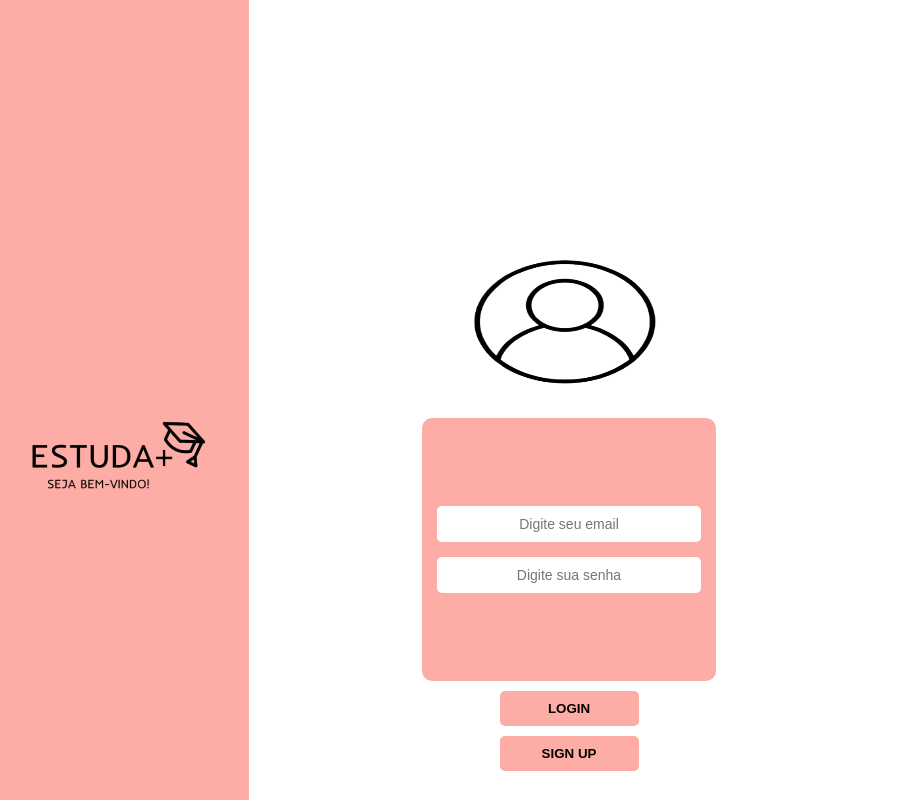
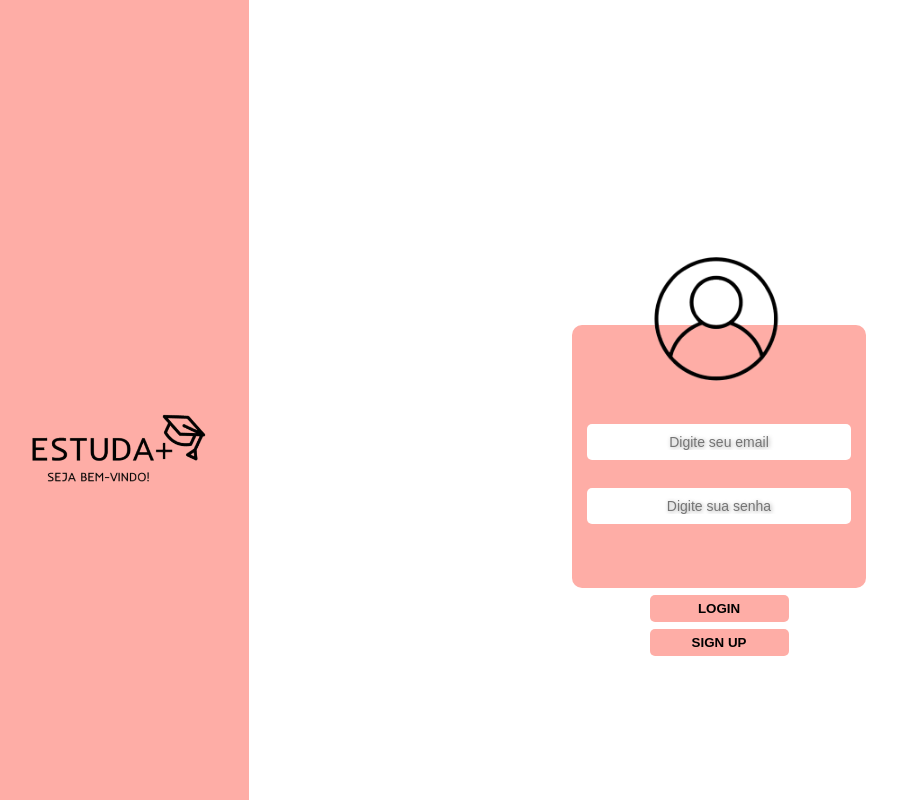
Before and after one commit to emmillykaythe/estuda-mais, a Next.js app: page / in a window 1280 px wide. Shown: the whole page, without its empty margins (71-968 px from the left). Built offline with nearby package versions, Linux system fonts and the light colour scheme.

Commit message:
formatação css do container inteiro de login

```diff
--- a/src/app/page.module.css
+++ b/src/app/page.module.css
@@ -180,46 +180,53 @@ a.secondary {
 .logo {
   filter: sepia(100%);
   height: auto;
-  margin: 357px auto;
+  margin: 350px auto;
   display: block;
 }
 
+
 .container {
-  display: flex;
-  flex-direction: column;
-  align-items: center;
-  margin-top: 808px;
+  display: flex;  /*define a distancias das caixas de dentro*/
+  flex-direction: column; /*organiza em colunas*/
+  align-items: center; /*coloca os botões no centro*/
+  margin-top: 600px; /*define a altura da caixa completa*/
+  margin-left: 300px; /*traz o container todo para direita*/
 }
 
 .caixaform{
   background-color: #FEADA6;
-  padding: 15px;
-  border-radius: 10px;
-  width: 294px;
-  height: 263px;
-  display: flex;
-  flex-direction: column;
-  justify-content: center;
-  align-items: center;
-  gap: 15px;
+  padding: 50px 15px 15px; /*1º valor = cima; 2º valor = tamanho na direita e na esquerda; 3º valor = tamanho de baixo para cima*/
+  border-radius: 10px; /*arredonda as bordas*/
+  width: 294px; /*define o tamanho das caixas - comprimento*/
+  height: 263px; /*define o tamanho da caixa - altura */
+  display: flex; /*define a distancias das caixas de dentro*/
+  flex-direction: column; /*organiza em colunas*/
+  justify-content: center; /*coloca as caixas no centro*/
+  gap: 28px; /*define a distancia das caixas*/
 }
 
 .input {
-  padding: 10px;
-  border: none;
-  border-radius: 5px;
-  font-size: 14px;
-  width: 100%;
-  text-align: center;
+  padding: 10px; /*define o tamanho das caixas - altura*/
+  border: none; /*remove a borda*/
+  border-radius: 5px; /*arredonda as bordas*/
+  font-size: 14px; /*tamanho do texto*/
+  width: 100%; /*define o tamanho das caixas - comprimento*/
+  text-align: center; /*coloca o texto no centro*/
+  text-shadow: 1px 1px 4px rgba(0, 0, 0, 0.377); /*adiciona um sombreamento no texto*/
+
 }
 
 .button {
-  margin-top: 10px;
+  margin-top: 7px; /*distancia do botão*/
   background-color: #FEADA6;
-  border: none;
-  padding: 10px;
-  width: 139px;
-  border-radius: 5px;
-  font-weight: bold;
-  transition: background-color 0.3s;
+  border: none; /*remove a borda*/
+  padding: 6px; /*define o tamanho das caixas - altura */
+  width: 139px; /*define o tamanho das caixas - comprimento*/
+  border-radius: 5px; /*arredonda as bordas*/
+  font-weight: bold; /*deixa em negrito*/
 }
+
+.usuario{
+  transform: translateY(45%); /*alinha ele em cima do container*/
+  object-fit: contain; /*ajusta a imagem de acordo como ta la no page.js*/
+}
```
